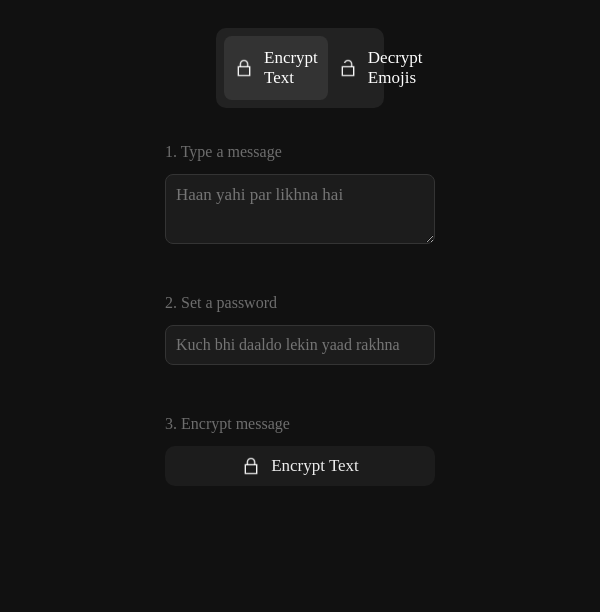
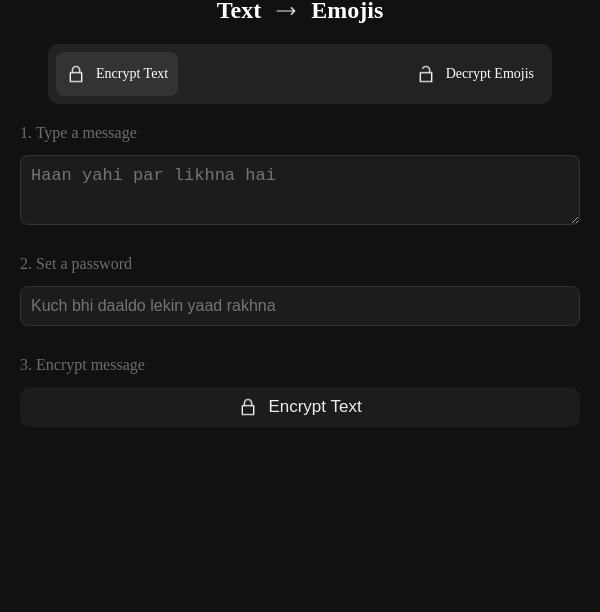
Before and after one commit to Deepak-Mahanta/text-to-emoji-converter, a plain HTML site: page index.html in a window 600 px wide. Shown: the part 188-800 px from the top of the page. Drawn offline with Linux system fonts and the light colour scheme.

Commit message:
updated css file with responsiveness.

```diff
--- a/style.css
+++ b/style.css
@@ -2,7 +2,7 @@
     margin: 0;
     padding: 0;
     box-sizing: border-box;
-    font-family:gilroy;
+    /* font-family:gilroy; */
     color: #fff;
 }
 html,
@@ -195,3 +195,60 @@ button img{
     display: none;
     margin-top: 40px;
 }
+
+@media (min-width: 600px) and (max-width: 900px) {
+    #main {
+        padding: 50px;
+    }
+    #main > h1 {
+        font-size: 36px;
+        text-align: center;
+    }
+    #main > h1 span img {
+        height: 30px;
+    }
+    #main #endec-div {
+        width: 70%;
+        margin: 30px 0;
+        padding: 10px 10px;
+    }
+    #endec-div h3 {
+        font-size: 16px;
+    }
+    #encryption, #decryption, #result {
+        width: 80%;
+    }
+    #encryption textarea, #decryption textarea,
+    #encryption input, #decryption input {
+        margin-bottom: 40px;
+    }
+}
+
+
+@media (max-width: 600px) {
+    #main {
+        padding: 20px;
+    }
+    #main > h1 {
+        font-size: 24px;
+        text-align: center;
+    }
+    #main > h1 span img {
+        height: 20px;
+    }
+    #main #endec-div {
+        width: 90%;
+        margin: 20px 0;
+        padding: 8px 8px;
+    }
+    #endec-div h3 {
+        font-size: 14px;
+    }
+    #encryption, #decryption, #result {
+        width: 100%;
+    }
+    #encryption textarea, #decryption textarea,
+    #encryption input, #decryption input {
+        margin-bottom: 30px;
+    }
+}
```
